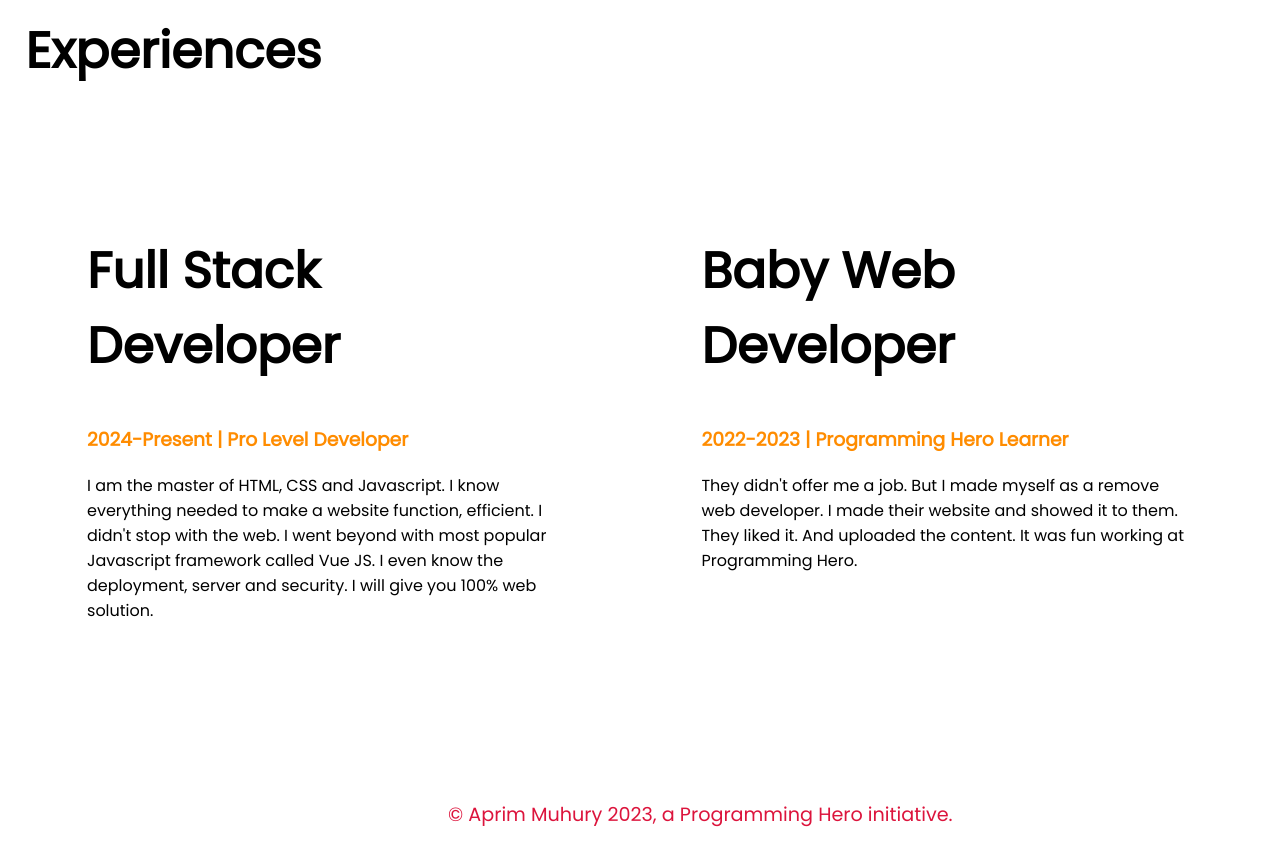
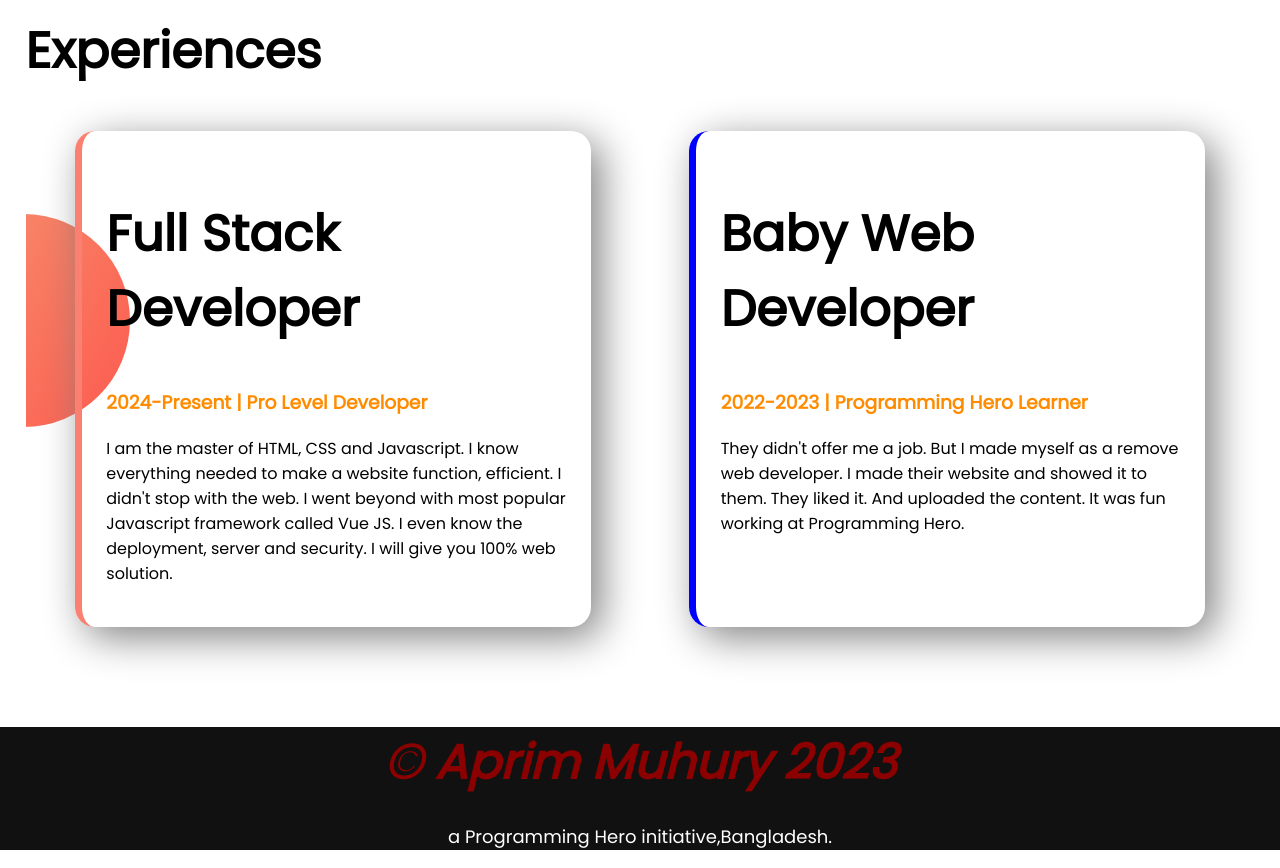
Before and after one commit to Aprimmuhury/developer-portfolio, a plain HTML site: page index.html in a window 1280 px wide. Shown: the part 1260-2128 px from the top of the page. Before the commit the page ends 2089 px from the top, so only its background shows below. Drawn offline with Linux system fonts and the light colour scheme.

Commit message:
final commit

```diff
--- a/index.html
+++ b/index.html
@@ -44,7 +44,7 @@
     <section class="experience-area ">
         <h1>Experiences</h1>
         <div class="flexible-container">
-            <div class="half-width">
+            <div class="experience-item">
                 <h1>Full Stack Developer</h1>
                 <h3 class="orange-color">2024-Present | Pro Level Developer</h3>
                 <p>I am the master of HTML, CSS and Javascript. I know everything needed to make a website function,
@@ -52,7 +52,7 @@
                     Vue
                     JS. I even know the deployment, server and security. I will give you 100% web solution.</p>
             </div>
-            <div class="half-width">
+            <div class="experience-item" id="baby">
                 <h1>Baby Web Developer</h1>
                 <h3 class="orange-color">2022-2023 | Programming Hero Learner</h3>
                 <p>They didn't offer me a job. But I made myself as a remove web developer.
@@ -61,7 +61,16 @@
             </div>
         </div>
     </section>
-    <footer class="foot">© Aprim Muhury 2023, a Programming Hero initiative.</footer>
+
 </body>
+<footer class="lion">
+    <h4>
+        <i class="adi">
+            <font size="8">© Aprim Muhury 2023</font>
+        </i>
+    </h4>
+    <p class="das">a Programming Hero initiative,<bold>Bangladesh.</bold>
+    </p>
+</footer>
 
 </html>
--- a/style.css
+++ b/style.css
@@ -30,6 +30,21 @@ h1 {
     width: 100%;
 }
 
+.experience-item {
+    width: 40%;
+    margin-left: 4%;
+    margin-right: 4%;
+    padding: 2%;
+    padding-left: 2%;
+    box-shadow: 10px 10px 40px gray;
+    border-radius: 20px;
+    border-left: 7px solid salmon;
+}
+
+#baby {
+    border-left: 7px solid blue;
+}
+
 .link-button {
     text-decoration: none;
     background-image: linear-gradient(orange, tomato);
@@ -52,12 +67,22 @@ h1 {
 
 .experience-area {
     margin: 2%;
+    background-image: url(image/exp-bg.png);
+    background-repeat: no-repeat;
+    background-position: left center;
+
 }
 
-.foot {
-    color: crimson;
-    padding-left: 35%;
-    font-size: larger;
-    font-family: 'Italianno', cursive;
-    font-family: 'Poppins', sans-serif;
+.lion {
+    text-align: center;
+    font-size: large;
+    background: #111
 }
+
+.adi {
+    color: darkred;
+}
+
+.das {
+    color: white;
+}
```
